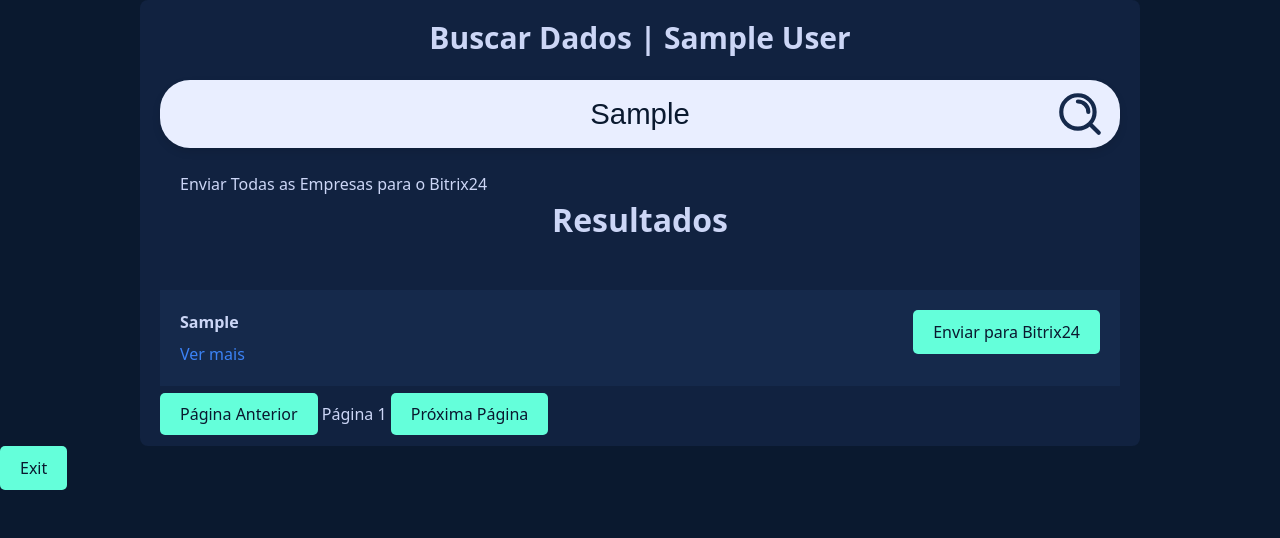
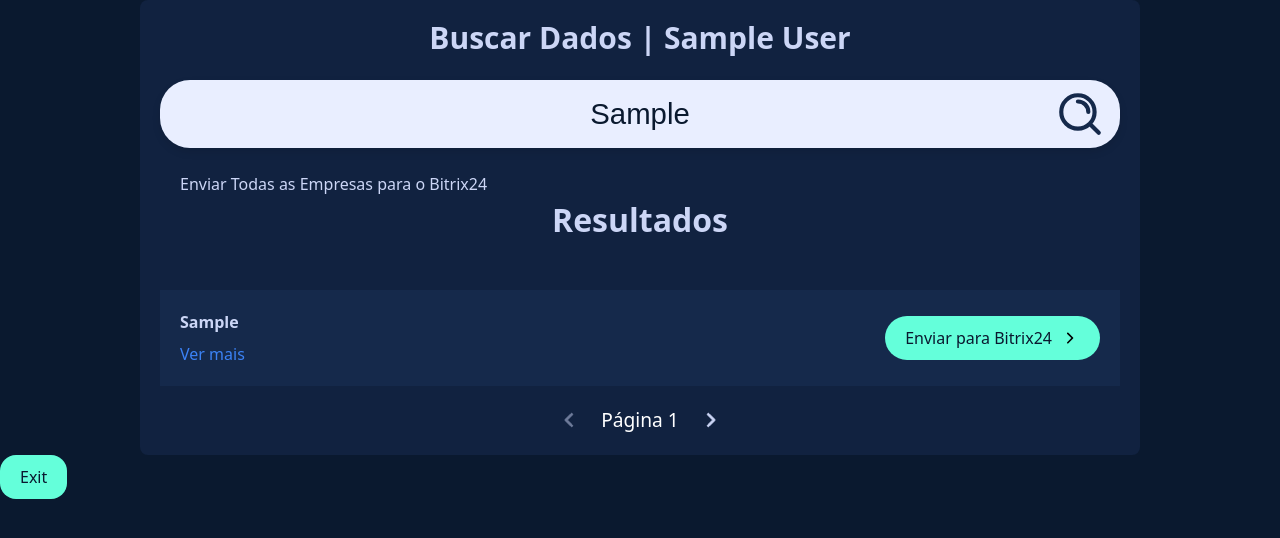
Before and after one commit to RafaelZelak/CadenciaDeDadosSetup, a Flask app: template templates/index.html in a window 1280 px wide. Shown: the top 538 px of the page. Run offline with Flask 3, Linux system fonts and the light colour scheme; the template is opened without the code that fills it: most values are stand-ins (such as "Sample title", 1, 10 or a date in 2020).

Commit message:
Layout Changes

```diff
--- a/static/css/index.css
+++ b/static/css/index.css
@@ -39,7 +39,7 @@
     color: #0a192f;
     border: none;
     padding: 10px 20px;
-    border-radius: 5px;
+    border-radius: 1rem;
     cursor: pointer;
 }
 .custom-button:hover {
@@ -147,3 +147,79 @@ padding: 20px;
 .global-send-button{
     margin-left: 20px;
 }
+
+.inline-icon {
+    width: 24px;  /* Ajuste conforme necessário */
+    height: 24px;
+    vertical-align: middle;
+}
+
+.pagination-container {
+    display: flex;
+    justify-content: center;
+    align-items: center;
+    gap: 20px; /* Espaçamento entre os elementos */
+    margin-top: 20px;
+}
+
+.pagination-link {
+    display: flex;
+    align-items: center;
+    gap: 8px; /* Espaçamento entre o texto e o ícone */
+    text-decoration: none;
+    color: #fff; /* Ou a cor desejada */
+}
+
+.pagination-link[disabled] {
+    pointer-events: none;
+    opacity: 0.5;
+}
+
+.inline-icon {
+    width: 24px;
+    height: 24px;
+}
+
+.pagination-container span {
+    font-size: 1.2em;
+    color: #fff; /* Altere conforme o seu tema */
+}
+
+.checkmark-btn {
+    background-color: #64ffda; /* Light Blue Button */
+    color: #0a192f;
+    border: none;
+    padding: 10px 20px;
+    border-radius: 2.1rem;
+    cursor: pointer;
+    display: flex;
+    align-items: center;
+    transition: all 0.3s ease;
+    position: relative;
+    overflow: hidden;
+}
+
+.checkmark-btn.loading {
+    width: 50px;
+    height: 50px;
+    border-radius: 100px;
+    justify-content: center;
+    padding: 0;
+    text-indent: -9999px; /* Hide the text */
+}
+
+.checkmark-btn.loading img {
+    display: none;
+}
+
+.checkmark-btn.loading::before {
+    content: '';
+    background-image: url('/static/img/checkmark.svg'); /* Caminho manual */
+    background-size: cover;
+    width: 24px;
+    height: 24px;
+    position: absolute;
+    top: 50%;
+    left: 50%;
+    transform: translate(-50%, -50%);
+}
--- a/templates/index.html
+++ b/templates/index.html
@@ -29,7 +29,7 @@
         <h2 class="result-title font-bold mb-4 text-center ">Resultados</h2>
         <ul>
             {% for empresa in dados_cnpj %}
-            <li class="mb-4 dadosEmpresa flex justify-between items-start">
+            <li class="mb-4 dadosEmpresa flex justify-between items-center">
                 <div class="empresa-info">
                     <!-- Nome da empresa sempre visível -->
                     <p class="font-bold">{{ empresa.razao_social }}</p>
@@ -71,8 +71,8 @@
                     <button class="mt-2 text-blue-500 ver-mais">Ver mais</button>
                 </div>
 
-                <!-- Formulário de envio para o Bitrix24 sempre visível -->
-                <form id="enviarEmpresaForm_{{ loop.index }}" class="enviar-empresa-form ml-4" method="POST">
+                <!-- Formulário de envio para o Bitrix24 sempre visível, centralizado verticalmente -->
+                <form id="enviarEmpresaForm_{{ loop.index }}" class="enviar-empresa-form flex items-center" method="POST">
                     <input type="hidden" name="razao_social" value="{{ empresa.razao_social }}">
                     <input type="hidden" name="nome_fantasia" value="{{ empresa.nome_fantasia }}">
                     <input type="hidden" name="logradouro" value="{{ empresa.logradouro }}">
@@ -84,17 +84,24 @@
                     <input type="hidden" name="telefone_2" value="{{ empresa.telefone_2 }}">
                     <input type="hidden" name="porte" value="{{ empresa.porte }}">
                     <input type="hidden" name="socios" value="{{ empresa.socios|tojson }}">
-                    <button type="submit" class="custom-button ml-4">Enviar para Bitrix24</button>
+                    <button type="submit" class="checkmark-btn ml-4 flex items-center">Enviar para Bitrix24
+                        <img src="{{ url_for('static', filename='img/avancar-dark.svg') }}" alt="Ícone de Voltar" class="ml-2 w-5 h-5">
+                    </button>
                 </form>
             </li>
+
             {% endfor %}
         </ul>
 
         <!-- Navegação de Páginas -->
-        <div class="pagination">
-            <a href="{{ url_for('home', termo_busca=termo_busca, page=page - 1) }}" class="custom-button" {% if page == 1 %}disabled{% endif %}>Página Anterior</a>
+        <div class="pagination-container">
+            <a href="{{ url_for('home', termo_busca=termo_busca, page=page - 1) }}" class="pagination-link" {% if page == 1 %}disabled{% endif %}>
+                <img src="{{ url_for('static', filename='img/avancar.svg') }}" alt="Voltar" class="inline-icon">
+            </a>
             <span>Página {{ page }}</span>
-            <a href="{{ url_for('home', termo_busca=termo_busca, page=page + 1) }}" class="custom-button">Próxima Página</a>
+            <a href="{{ url_for('home', termo_busca=termo_busca, page=page + 1) }}" class="pagination-link">
+                <img src="{{ url_for('static', filename='img/voltar.svg') }}" alt="Avançar" class="inline-icon">
+            </a>
         </div>
         {% elif error %}
         <p class="text-red-500">{{ error }}</p>
@@ -107,16 +114,21 @@
     </form>
     <script>
 document.addEventListener('DOMContentLoaded', function () {
-    const forms = document.querySelectorAll('.enviar-empresa-form');
+    const buttons = document.querySelectorAll('.checkmark-btn');
 
-    forms.forEach(form => {
-        form.addEventListener('submit', function (event) {
-            event.preventDefault();  // Previne o comportamento padrão de recarregar a página
+    buttons.forEach(button => {
+        button.addEventListener('click', function (e) {
+            e.preventDefault();
+            // Adiciona a classe loading para ativar a animação
+            button.classList.add('loading');
+            // Adiciona disabled ao botão
+            button.disabled = true;
 
-            // Pegar os dados do formulário
-            const formData = new FormData(this);
+            // Encontrar o formulário pai e enviá-lo
+            const form = button.closest('form');
+            if (form) {
+                const formData = new FormData(form);
 
-            // Fazer a requisição com Fetch API
                 fetch('/enviar_empresa', {
                     method: 'POST',
                     body: formData
@@ -131,7 +143,13 @@ document.addEventListener('DOMContentLoaded', function () {
                 })
                 .catch(error => {
                     console.error('Erro:', error);
+                })
+                .finally(() => {
+                    // Remover a classe loading e habilitar o botão novamente
+                    button.classList.remove('loading');
+                    button.disabled = false;
                 });
+            }
         });
     });
 });
```
Also changed, not shown: static/img/avancar-dark.svg (added), static/img/avancar.svg (added), static/img/checkmark.svg (added), static/img/voltar.svg (added), static/js/scripts.js (line endings or trailing spaces). Lines whose indentation alone changed are shown as unchanged.
